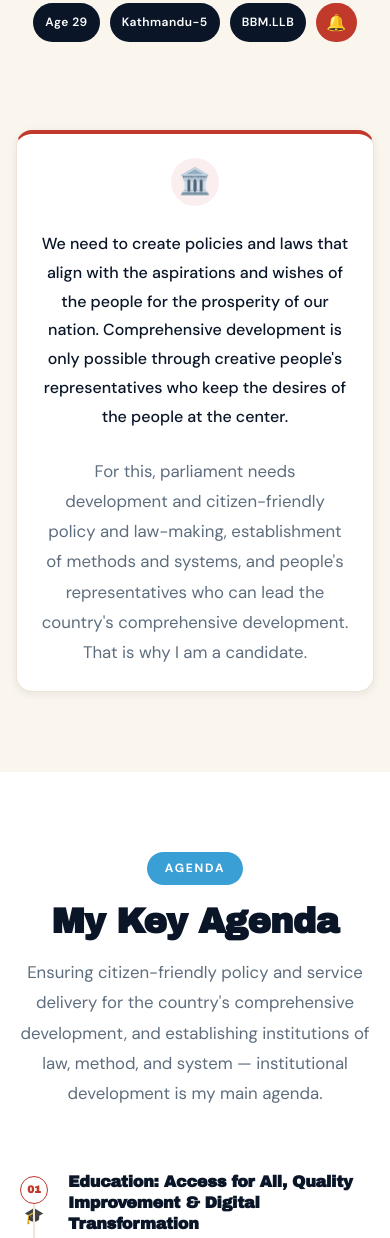
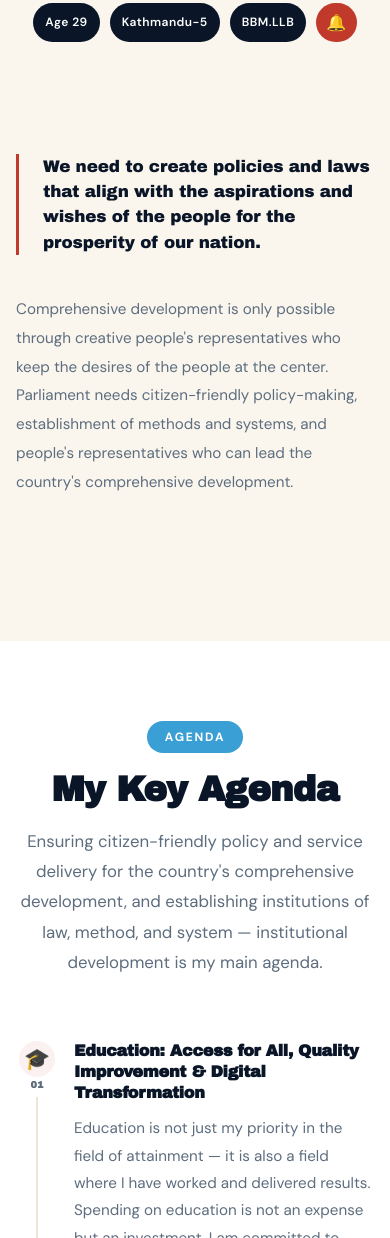
Before and after one commit to Beingpax/sasmitformp, a plain HTML site: page index.html in a window 390 px wide. Shown: the part 1794-3032 px from the top of the page. Drawn offline with Linux system fonts and the light colour scheme.

Commit message:
1st commit

```diff
--- a/index.html
+++ b/index.html
@@ -102,11 +102,24 @@
             </div>
         </div>
 
-        <!-- Why Candidacy Text -->
-        <div class="about-reason">
-            <span class="about-reason__icon">&#x1F3DB;&#xFE0F;</span>
-            <p class="about-lead" data-en="We need to create policies and laws that align with the aspirations and wishes of the people for the prosperity of our nation. Comprehensive development is only possible through creative people's representatives who keep the desires of the people at the center." data-ne="हामीले देशको समुन्नतिका लागि माटो सुहाउँदो एवम् जन चाहना बमोजिमका नीति तथा कानुन बनाउनु पर्छ। जन चाहनालाई केन्द्रमा राखेर काम गर्न सक्ने सृजनशील जनप्रतिनिधिबाट मात्र देशको समग्र विकास सम्भव छ।">We need to create policies and laws that align with the aspirations and wishes of the people for the prosperity of our nation. Comprehensive development is only possible through creative people's representatives who keep the desires of the people at the center.</p>
-            <p data-en="For this, parliament needs development and citizen-friendly policy and law-making, establishment of methods and systems, and people's representatives who can lead the country's comprehensive development. That is why I am a candidate." data-ne="यसका लागि संसदमा विकास एवम् नागरिक मैत्री नीति तथा कानुनको निर्माण, विधि एवम् पद्धतिको स्थापना र मुलुकको समग्र विकासका लागि नेतृत्व दिन सक्ने जनप्रतिनिधि आवश्यक छ। यसैका लागि मेरो उम्मेदवारी हो।">For this, parliament needs development and citizen-friendly policy and law-making, establishment of methods and systems, and people's representatives who can lead the country's comprehensive development. That is why I am a candidate.</p>
+        <!-- Why Candidacy — Statement -->
+        <div class="about-statement">
+            <svg class="about-statement__watermark" viewBox="0 0 120 100" fill="none" xmlns="http://www.w3.org/2000/svg" aria-hidden="true">
+                <rect x="10" y="85" width="100" height="8" rx="2" fill="currentColor"/>
+                <rect x="15" y="78" width="90" height="7" rx="1" fill="currentColor"/>
+                <rect x="22" y="38" width="6" height="40" rx="1" fill="currentColor"/>
+                <rect x="38" y="38" width="6" height="40" rx="1" fill="currentColor"/>
+                <rect x="54" y="38" width="6" height="40" rx="1" fill="currentColor"/>
+                <rect x="70" y="38" width="6" height="40" rx="1" fill="currentColor"/>
+                <rect x="86" y="38" width="6" height="40" rx="1" fill="currentColor"/>
+                <rect x="15" y="32" width="90" height="6" rx="1" fill="currentColor"/>
+                <polygon points="60,8 108,32 12,32" fill="currentColor"/>
+                <circle cx="60" cy="22" r="5" fill="currentColor" opacity="0.5"/>
+            </svg>
+            <blockquote class="about-statement__quote">
+                <p data-en="We need to create policies and laws that align with the aspirations and wishes of the people for the prosperity of our nation." data-ne="हामीले देशको समुन्नतिका लागि माटो सुहाउँदो एवम् जन चाहना बमोजिमका नीति तथा कानुन बनाउनु पर्छ।">We need to create policies and laws that align with the aspirations and wishes of the people for the prosperity of our nation.</p>
+            </blockquote>
+            <p class="about-statement__body" data-en="Comprehensive development is only possible through creative people's representatives who keep the desires of the people at the center. Parliament needs citizen-friendly policy-making, establishment of methods and systems, and people's representatives who can lead the country's comprehensive development." data-ne="जन चाहनालाई केन्द्रमा राखेर काम गर्न सक्ने सृजनशील जनप्रतिनिधिबाट मात्र देशको समग्र विकास सम्भव छ। संसदमा नागरिक मैत्री नीति तथा कानुनको निर्माण, विधि एवम् पद्धतिको स्थापना र मुलुकको समग्र विकासका लागि नेतृत्व दिन सक्ने जनप्रतिनिधि आवश्यक छ।">Comprehensive development is only possible through creative people's representatives who keep the desires of the people at the center. Parliament needs citizen-friendly policy-making, establishment of methods and systems, and people's representatives who can lead the country's comprehensive development.</p>
         </div>
     </div>
 </section>
@@ -124,8 +137,8 @@
             <!-- 01: Education -->
             <div class="agenda-item" data-agenda="education">
                 <div class="agenda-item__rail">
+                    <span class="agenda-item__icon">&#x1F393;</span>
                     <span class="agenda-item__num">01</span>
-                    <span class="agenda-item__icon">&#x1F393;</span>
                     <span class="agenda-item__line"></span>
                 </div>
                 <div class="agenda-item__content">
@@ -142,8 +155,8 @@
             <!-- 02: Youth & Employment -->
             <div class="agenda-item" data-agenda="youth">
                 <div class="agenda-item__rail">
+                    <span class="agenda-item__icon">&#x1F4B0;</span>
                     <span class="agenda-item__num">02</span>
-                    <span class="agenda-item__icon">&#x1F4BB;</span>
                     <span class="agenda-item__line"></span>
                 </div>
                 <div class="agenda-item__content">
@@ -163,8 +176,8 @@
             <!-- 03: Sports & Women -->
             <div class="agenda-item" data-agenda="sports">
                 <div class="agenda-item__rail">
+                    <span class="agenda-item__icon">&#x26BD;</span>
                     <span class="agenda-item__num">03</span>
-                    <span class="agenda-item__icon">&#x26BD;</span>
                     <span class="agenda-item__line"></span>
                 </div>
                 <div class="agenda-item__content">
@@ -181,8 +194,8 @@
             <!-- 04: Service Delivery & Urban -->
             <div class="agenda-item" data-agenda="service">
                 <div class="agenda-item__rail">
+                    <span class="agenda-item__icon">&#x1F3D9;&#xFE0F;</span>
                     <span class="agenda-item__num">04</span>
-                    <span class="agenda-item__icon">&#x1F3D9;&#xFE0F;</span>
                     <span class="agenda-item__line"></span>
                 </div>
                 <div class="agenda-item__content">
@@ -201,8 +214,8 @@
             <!-- 05: Heritage & Culture -->
             <div class="agenda-item agenda-item--last" data-agenda="heritage">
                 <div class="agenda-item__rail">
+                    <span class="agenda-item__icon">&#x1F3DB;&#xFE0F;</span>
                     <span class="agenda-item__num">05</span>
-                    <span class="agenda-item__icon">&#x1F3DB;&#xFE0F;</span>
                 </div>
                 <div class="agenda-item__content">
                     <h3 data-en="Heritage Conservation & Cultural Identity" data-ne="सम्पदा संरक्षण र सांस्कृतिक पहिचान">Heritage Conservation & Cultural Identity</h3>
@@ -327,6 +340,12 @@
                 <span data-en="Kathmandu Constituency No. 5" data-ne="काठमाडौँ क्षेत्र नं. ५">Kathmandu Constituency No. 5</span>
             </div>
             <div class="social-links">
+                <a href="https://www.facebook.com/sasmit.np" target="_blank" rel="noopener" class="social-link" aria-label="Facebook">
+                    <svg viewBox="0 0 24 24" fill="currentColor" width="24" height="24"><path d="M24 12.073c0-6.627-5.373-12-12-12s-12 5.373-12 12c0 5.99 4.388 10.954 10.125 11.854v-8.385H7.078v-3.47h3.047V9.43c0-3.007 1.792-4.669 4.533-4.669 1.312 0 2.686.235 2.686.235v2.953H15.83c-1.491 0-1.956.925-1.956 1.874v2.25h3.328l-.532 3.47h-2.796v8.385C19.612 23.027 24 18.062 24 12.073z"/></svg>
+                </a>
+                <a href="https://www.tiktok.com/@sasmit4parliament" target="_blank" rel="noopener" class="social-link" aria-label="TikTok">
+                    <svg viewBox="0 0 24 24" fill="currentColor" width="24" height="24"><path d="M12.525.02c1.31-.02 2.61-.01 3.91-.02.08 1.53.63 3.09 1.75 4.17 1.12 1.11 2.7 1.62 4.24 1.79v4.03c-1.44-.05-2.89-.35-4.2-.97-.57-.26-1.1-.59-1.62-.93-.01 2.92.01 5.84-.02 8.75-.08 1.4-.54 2.79-1.35 3.94-1.31 1.92-3.58 3.17-5.91 3.21-1.43.08-2.86-.31-4.08-1.03-2.02-1.19-3.44-3.37-3.65-5.71-.02-.5-.03-1-.01-1.49.18-1.9 1.12-3.72 2.58-4.96 1.66-1.44 3.98-2.13 6.15-1.72.02 1.48-.04 2.96-.04 4.44-.99-.32-2.15-.23-3.02.37-.63.41-1.11 1.04-1.36 1.75-.21.51-.15 1.07-.14 1.61.24 1.64 1.82 3.02 3.5 2.87 1.12-.01 2.19-.66 2.77-1.61.19-.33.4-.67.41-1.06.1-1.79.06-3.57.07-5.36.01-4.03-.01-8.05.02-12.07z"/></svg>
+                </a>
                 <a href="https://www.linkedin.com/in/sasmit-pokharel-66a56813b/" target="_blank" rel="noopener" class="social-link" aria-label="LinkedIn">
                     <svg viewBox="0 0 24 24" fill="currentColor" width="24" height="24"><path d="M20.447 20.452h-3.554v-5.569c0-1.328-.027-3.037-1.852-3.037-1.853 0-2.136 1.445-2.136 2.939v5.667H9.351V9h3.414v1.561h.046c.477-.9 1.637-1.85 3.37-1.85 3.601 0 4.267 2.37 4.267 5.455v6.286zM5.337 7.433c-1.144 0-2.063-.926-2.063-2.065 0-1.138.92-2.063 2.063-2.063 1.14 0 2.064.925 2.064 2.063 0 1.139-.925 2.065-2.064 2.065zm1.782 13.019H3.555V9h3.564v11.452zM22.225 0H1.771C.792 0 0 .774 0 1.729v20.542C0 23.227.792 24 1.771 24h20.451C23.2 24 24 23.227 24 22.271V1.729C24 .774 23.2 0 22.222 0h.003z"/></svg>
                 </a>
--- a/sections.css
+++ b/sections.css
@@ -114,45 +114,48 @@
     padding: 8px 14px;
 }
 
-/* Why Candidacy Reason Text */
-.about-reason {
-    max-width: 800px;
+/* Why Candidacy — Statement */
+.about-statement {
+    position: relative;
+    max-width: 720px;
     margin: 0 auto;
-    text-align: center;
-    padding: var(--space-xl);
-    background: var(--white);
-    border-radius: var(--radius-lg);
-    border: 1px solid var(--cream-dark);
-    border-top: 4px solid var(--crimson);
-    box-shadow: var(--shadow-sm);
+    padding: var(--space-xl) 0;
 }
 
-.about-reason__icon {
-    display: inline-flex;
-    align-items: center;
-    justify-content: center;
-    font-size: 2rem;
-    width: 56px;
-    height: 56px;
-    background: rgba(192, 57, 43, 0.08);
-    border-radius: 50%;
-    margin-bottom: var(--space-md);
+.about-statement__watermark {
+    position: absolute;
+    right: -40px;
+    top: 50%;
+    transform: translateY(-50%);
+    width: 200px;
+    height: auto;
+    color: var(--cream-dark);
+    pointer-events: none;
+    opacity: 0.5;
 }
 
-.about-lead {
-    font-size: 1.2rem;
-    color: var(--text-dark);
-    font-weight: 500;
-    margin-bottom: var(--space-md);
-    line-height: 1.8;
+.about-statement__quote {
+    position: relative;
+    padding-left: var(--space-lg);
+    border-left: 4px solid var(--crimson);
+    margin-bottom: var(--space-lg);
 }
 
-.about-reason p:last-child {
-    font-size: 1.05rem;
+.about-statement__quote p {
+    font-family: var(--font-display);
+    font-size: clamp(1.3rem, 3vw, 1.7rem);
+    color: var(--text-dark);
+    line-height: 1.5;
+    letter-spacing: -0.01em;
+}
+
+.about-statement__body {
+    font-size: 1.08rem;
     color: var(--text-muted);
-    line-height: 1.8;
-    margin-bottom: 0;
+    line-height: 1.9;
+    margin-bottom: var(--space-lg);
 }
+
 
 /* ============================================
    AGENDA
@@ -186,13 +189,13 @@
     position: relative;
 }
 
-/* Continuous vertical line connecting all numbered circles */
+/* Continuous vertical line connecting all icons */
 .agenda-items::before {
     content: '';
     position: absolute;
-    left: 28px;
-    top: 25px;
-    bottom: 25px;
+    left: 32px;
+    top: 56px;
+    bottom: 56px;
     width: 2px;
     background: var(--cream-dark);
     transform: translateX(-50%);
@@ -201,7 +204,7 @@
 /* --- Single agenda item: rail + content --- */
 .agenda-item {
     display: grid;
-    grid-template-columns: 56px 1fr;
+    grid-template-columns: 64px 1fr;
     gap: 0;
     padding-bottom: var(--space-xl);
     margin-bottom: var(--space-xl);
@@ -219,25 +222,34 @@
     display: flex;
     flex-direction: column;
     align-items: center;
-    padding-top: 4px;
+    padding-top: 0;
+}
+
+/* --- Agenda item icon (top, primary) --- */
+.agenda-item__icon {
+    font-size: 2.2rem;
+    line-height: 1;
+    display: flex;
+    align-items: center;
+    justify-content: center;
+    width: 56px;
+    height: 56px;
+    background: rgba(192, 57, 43, 0.07);
+    border-radius: 50%;
+    flex-shrink: 0;
+    position: relative;
+    z-index: 1;
 }
 
 .agenda-item__num {
     font-family: var(--font-display);
-    font-size: 0.9rem;
+    font-size: 0.7rem;
     font-weight: 700;
-    color: var(--crimson);
-    letter-spacing: -0.02em;
+    color: var(--text-muted);
+    letter-spacing: 0.02em;
     line-height: 1;
-    width: 42px;
-    height: 42px;
-    display: flex;
-    align-items: center;
-    justify-content: center;
-    border: 2px solid var(--crimson);
-    border-radius: 50%;
+    margin-top: 8px;
     flex-shrink: 0;
-    background: var(--white);
     position: relative;
     z-index: 1;
 }
@@ -245,15 +257,6 @@
 /* Hide individual lines — replaced by continuous line on .agenda-items */
 .agenda-item__line {
     display: none;
-}
-
-/* --- Agenda item icon --- */
-.agenda-item__icon {
-    font-size: 1.5rem;
-    margin-top: 10px;
-    line-height: 1;
-    display: block;
-    text-align: center;
 }
 
 /* --- Content area --- */
@@ -655,8 +658,13 @@
     .whoami-tags {
         justify-content: center;
     }
-    .about-reason {
-        padding: var(--space-lg);
+    .about-statement__watermark {
+        width: 140px;
+        right: -20px;
+        opacity: 0.35;
+    }
+    .about-statement__quote p {
+        font-size: 1.2rem;
     }
 
     .about-grid {
@@ -668,25 +676,25 @@
     }
 
     .agenda-item {
-        grid-template-columns: 44px 1fr;
+        grid-template-columns: 52px 1fr;
+    }
+    .agenda-item__icon {
+        width: 44px;
+        height: 44px;
+        font-size: 1.7rem;
     }
     .agenda-item__num {
-        width: 32px;
-        height: 32px;
-        font-size: 0.75rem;
+        font-size: 0.65rem;
+        margin-top: 6px;
     }
     .agenda-item__content {
         padding-left: var(--space-md);
-    }
-    .agenda-item__icon {
-        font-size: 1.2rem;
-        margin-top: 6px;
     }
     .agenda-item__content h3 {
         font-size: 1.15rem;
     }
     .agenda-items::before {
-        left: 22px;
+        left: 26px;
     }
 
     /* Vision */
@@ -748,35 +756,39 @@
         padding: 6px 10px;
         font-size: 1rem;
     }
-    .about-reason {
-        padding: var(--space-md);
+    .about-statement {
+        padding: var(--space-md) 0;
     }
-    .about-reason__icon {
-        width: 48px;
-        height: 48px;
-        font-size: 1.6rem;
+    .about-statement__watermark {
+        display: none;
     }
-    .about-lead {
-        font-size: 1rem;
+    .about-statement__quote {
+        padding-left: var(--space-md);
+        border-left-width: 3px;
+    }
+    .about-statement__quote p {
+        font-size: 1.05rem;
+    }
+    .about-statement__body {
+        font-size: 0.95rem;
     }
 
     /* Agenda */
     .agenda-item {
-        grid-template-columns: 36px 1fr;
+        grid-template-columns: 42px 1fr;
         padding-bottom: var(--space-lg);
         margin-bottom: var(--space-lg);
     }
     .agenda-items::before {
-        left: 18px;
+        left: 21px;
+    }
+    .agenda-item__icon {
+        width: 36px;
+        height: 36px;
+        font-size: 1.3rem;
     }
     .agenda-item__num {
-        width: 28px;
-        height: 28px;
-        font-size: 0.65rem;
-        border-width: 1.5px;
-    }
-    .agenda-item__icon {
-        font-size: 1rem;
+        font-size: 0.6rem;
         margin-top: 4px;
     }
     .agenda-item__content {
```
